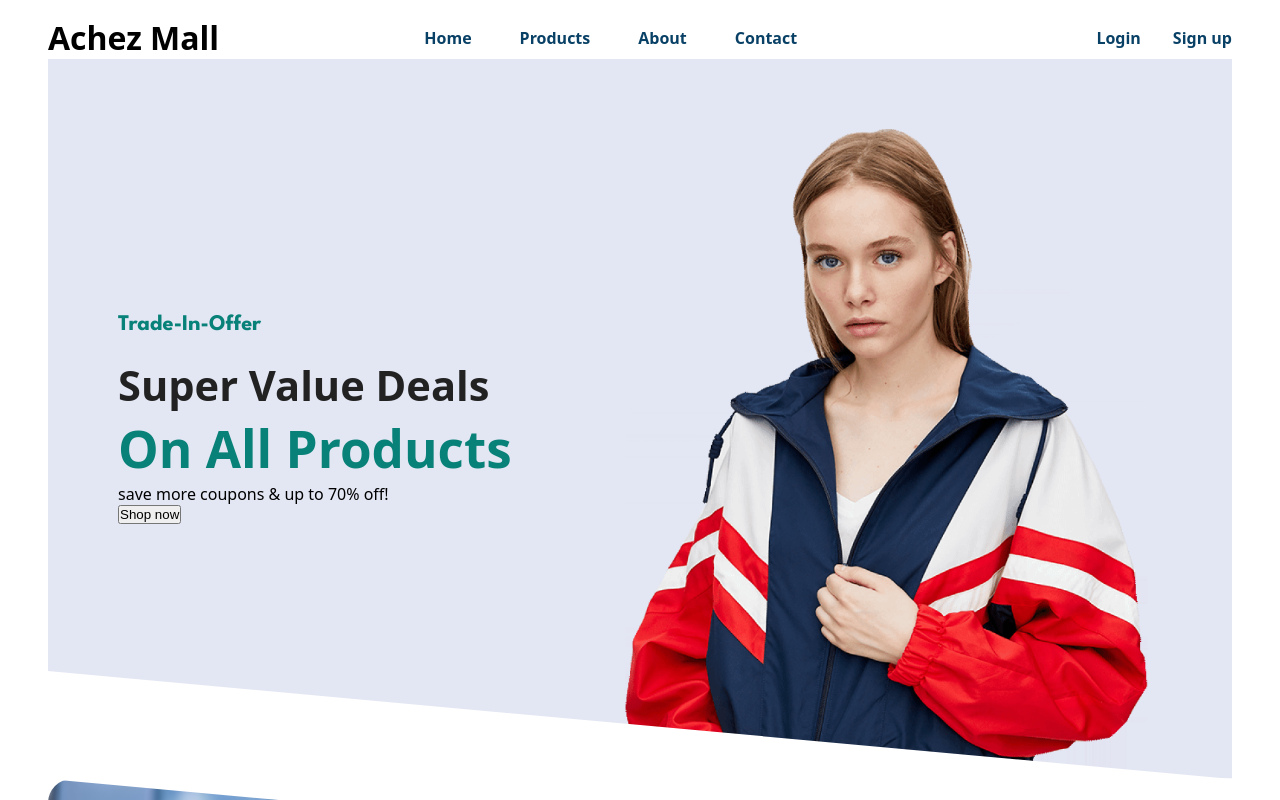
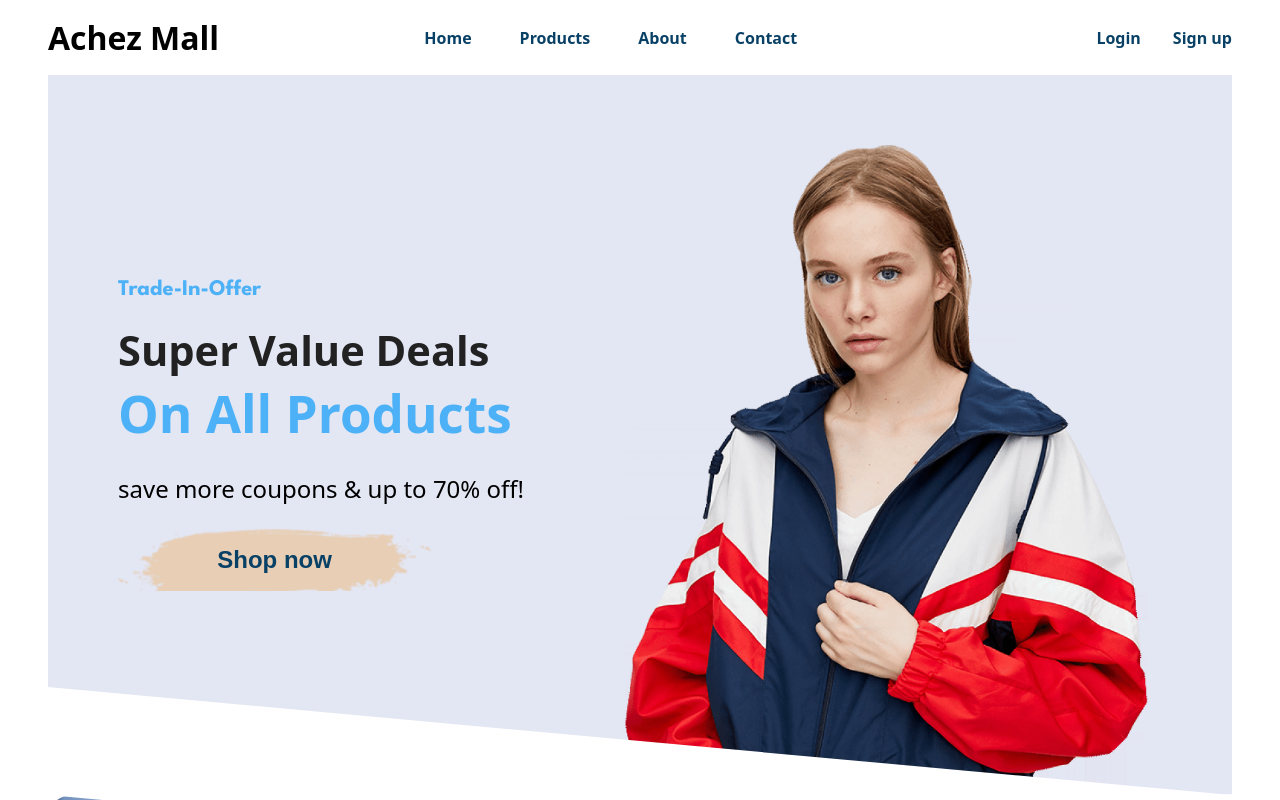
Before and after one commit to Achele/achez-mall, a Vue app: page / in a window 1280 px wide. Shown: the top 800 px of the page. Built offline with nearby package versions, Linux system fonts and the light colour scheme.

Commit message:
Update HomeView.vue

```diff
--- a/src/views/HomeView.vue
+++ b/src/views/HomeView.vue
@@ -152,7 +152,7 @@ main {
   justify-content: center;
   clip-path: polygon(0 0, 100% 0, 100% 100%, 0 85%);
   overflow: hidden;
-  margin-bottom: 0;
+  margin-top: 1em;
 }
 .hero h4 {
   font-size: 1.4em;
@@ -160,7 +160,7 @@ main {
   /* mobile up */
   /* padding-bottom: 15px;
   font-size: 40px; */
-  color: #088178;
+  color: #4cb1f6;
   font-family: "League Spartan", sans-serif;
   text-transform: capitalize;
   /* font-weight: bolder; */
@@ -176,16 +176,35 @@ main {
 .hero h1 {
   font-size: 3.2em;
   font-weight: bolder;
-  color: #088178;
+  color: #4cb1f6;
   text-transform: capitalize;
 }
 
+.hero p {
+  font-size: 1.5em;
+  padding: 1em 0;
+}
+
+.hero button {
+  /* width: 50%; */
+  font-size: 1em;
+  padding: 0.8em 1.8em;
+  background-color: #094166;
+  /* background-image: url(../assets/button.png);
+  background-repeat: no-repeat;
+  background-size: cover; */
+  border: 0;
+  cursor: pointer;
+  font-weight: 700;
+  color: #4cb1f6;
+  border-radius: 0.4em;
+}
+
 .image {
-  height: 90vh;
+  height: 30vh;
   width: 100%;
   background-image: url(../assets/hero.avif);
   clip-path: polygon(0 0, 100% 15%, 100% 100%, 0 100%);
-  background-size: cover;
   background-repeat: no-repeat;
 }
 
@@ -221,8 +240,8 @@ main {
   padding: 9px 8px 6px 8px;
   line-height: 1;
   border-radius: 4px;
-  color: #088178;
-  background-color: #fddde4;
+  background-color: #094166;
+  color: #4cb1f6;
   text-transform: capitalize;
 }
 
@@ -268,8 +287,7 @@ main {
 
 .offer1,
 .offer2 {
-  min-width: 380px;
-  margin: 15px;
+  margin: 1em 0;
   height: 200px;
   display: flex;
   flex-direction: column;
@@ -293,7 +311,6 @@ main {
 .promotion1,
 .promotion2,
 .promotion3 {
-  min-width: 370px;
   height: 200px;
   margin: 15px;
   display: flex;
@@ -324,6 +341,27 @@ main {
 @media (min-width: 60rem) {
   main {
     padding-inline: 3em;
+  }
+  .hero button {
+    width: 30%;
+    font-size: 1.5em;
+    padding: 0.7em 1em;
+    background-color: transparent;
+    background-image: url(../assets/button.png);
+    background-repeat: no-repeat;
+    background-size: cover;
+    border: 0;
+    cursor: pointer;
+    font-weight: 700;
+    color: #094166;
+  }
+  .image {
+    height: 90vh;
+    width: 100%;
+    background-image: url(../assets/hero.avif);
+    clip-path: polygon(0 0, 100% 15%, 100% 100%, 0 100%);
+    background-repeat: no-repeat;
+    background-size: cover;
   }
   .features {
     display: flex;
```
